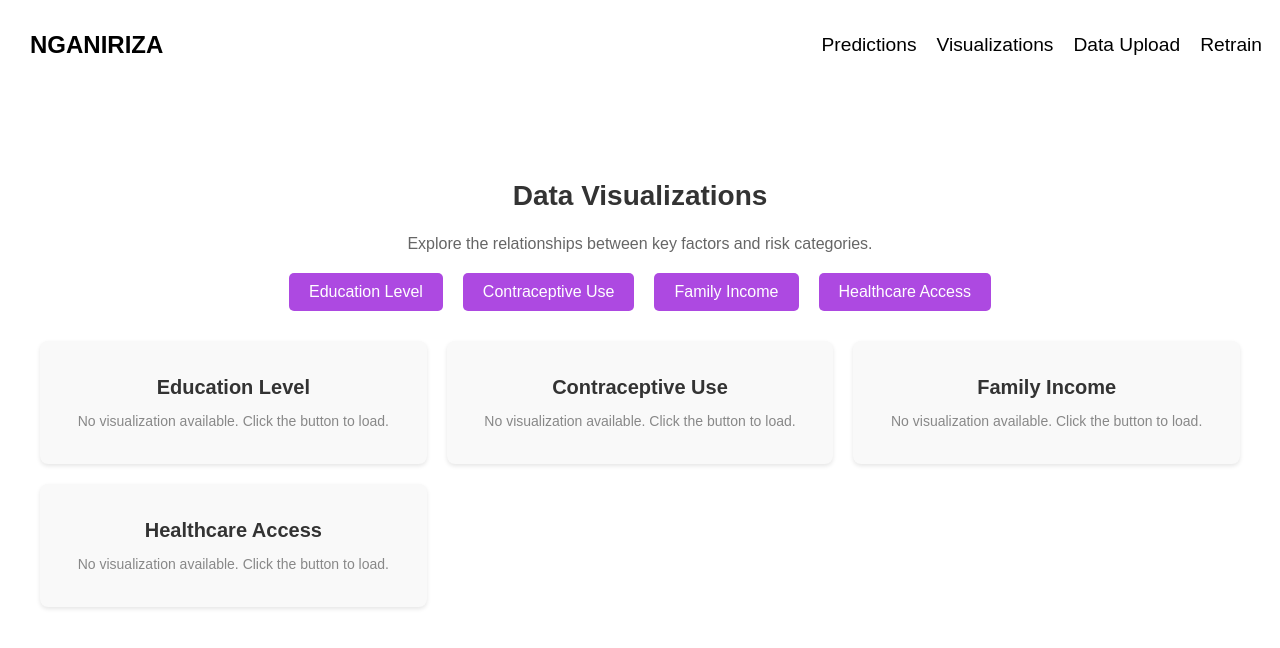
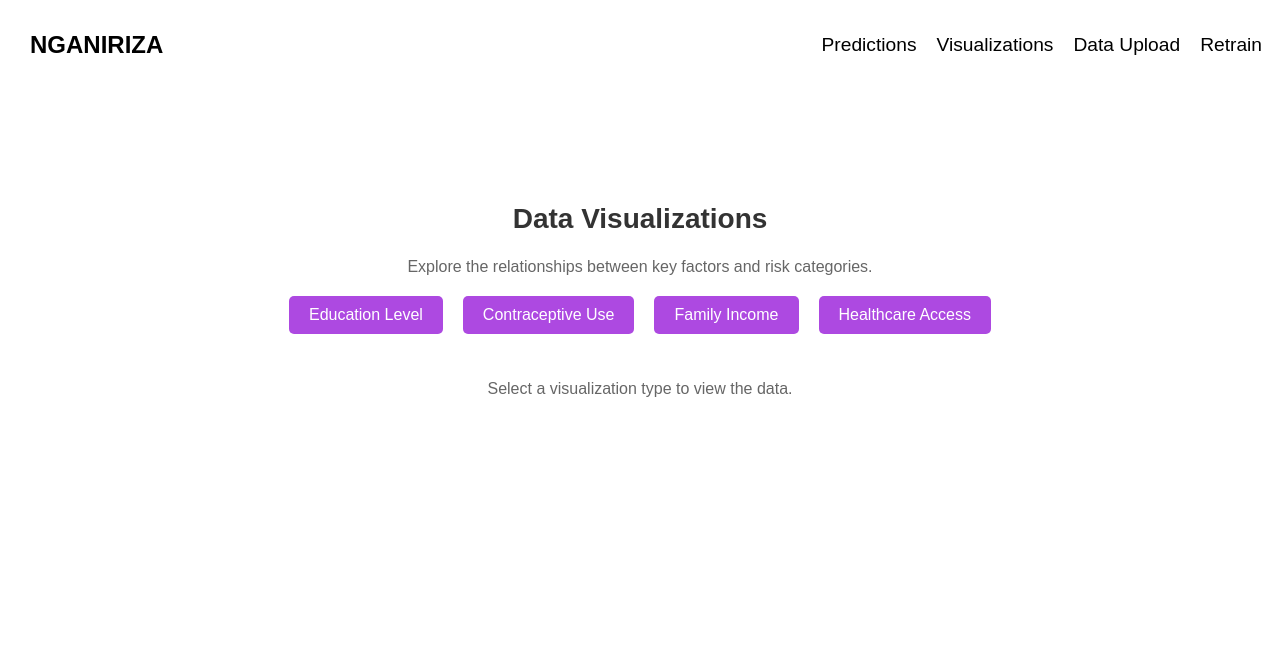
Before and after one commit to Eliane-M/nganiriza, a React (Create React App) app in the folder nganiriza_frontend/: page /visualizations in a window 1280 px wide. Shown: the top 648 px of the page. Built offline with nearby package versions, Linux system fonts and the light colour scheme.

Commit message:
added visualisations

```diff
--- a/nganiriza_frontend/src/assets/css/landingPage/landing.scss
+++ b/nganiriza_frontend/src/assets/css/landingPage/landing.scss
@@ -178,6 +178,6 @@ $font-family: 'Arial', sans-serif;
   }
 
   .nav-menu {
-    display: none; // Add mobile menu toggle functionality
+    display: none;
   }
 }
--- a/nganiriza_frontend/src/assets/css/retraining/retrainingPage.scss
+++ b/nganiriza_frontend/src/assets/css/retraining/retrainingPage.scss
@@ -29,7 +29,7 @@
                 transition: color 0.3s ease-in-out;
 
                 &:hover {
-                    color: purple; // Changes title to purple on hover
+                    color: purple;
                 }
             }
         }
--- a/nganiriza_frontend/src/assets/css/userInfo/userInfo.css
+++ b/nganiriza_frontend/src/assets/css/userInfo/userInfo.css
@@ -13,7 +13,7 @@
   justify-content: space-between;
   align-items: center;
   padding: 15px 30px;
-  position: fixed;
+  position: absolute;
   top: 0;
   left: 0;
   z-index: 1000;
--- a/nganiriza_frontend/src/assets/css/userInfo/userInfo.scss
+++ b/nganiriza_frontend/src/assets/css/userInfo/userInfo.scss
@@ -23,7 +23,7 @@ $transition-speed: 0.3s;
     justify-content: space-between;
     align-items: center;
     padding: 15px 30px;
-    position: fixed;
+    position:absolute;
     top: 0;
     left: 0;
     z-index: 1000;
--- a/nganiriza_frontend/src/assets/css/visualizationsPage/visualizationsPage.css
+++ b/nganiriza_frontend/src/assets/css/visualizationsPage/visualizationsPage.css
@@ -1,11 +1,14 @@
 .visualizations-container {
+  min-height: 100vh;
+  display: flex;
+  flex-direction: column;
   font-family: Arial, sans-serif;
-  max-width: 1200px;
+  max-width: 100%;
   margin: 0 auto;
-  padding: 20px;
+  padding: 10rem;
 }
 .visualizations-container .header {
-  width: 100%;
+  max-width: 100%;
   display: flex;
   justify-content: space-between;
   align-items: center;
@@ -32,6 +35,8 @@
   display: flex;
   gap: 20px;
   padding-inline-end: 3rem;
+  font-size: 1.5rem;
+  font-weight: bold;
 }
 .visualizations-container .header nav a {
   color: black;
@@ -43,7 +48,7 @@
   color: #662b86;
 }
 .visualizations-container .visualizations-wrapper {
-  margin-top: 10rem;
+  margin-top: 20px;
   text-align: center;
 }
 .visualizations-container .visualizations-wrapper h2 {
@@ -70,39 +75,45 @@
   transition: background-color 0.3s;
 }
 .visualizations-container .visualizations-wrapper .button-group button:hover {
-  background-color: #6c2e8e;
+  background-color: #6d2e8e;
 }
 .visualizations-container .visualizations-wrapper .button-group button:disabled {
   background-color: #ccc;
   cursor: not-allowed;
 }
 .visualizations-container .visualizations-wrapper .error-message {
-  color: red;
+  color: #d9534f;
   font-size: 16px;
   margin-bottom: 20px;
 }
 .visualizations-container .visualizations-wrapper .visualizations-grid {
-  display: grid;
-  grid-template-columns: repeat(auto-fit, minmax(300px, 1fr));
-  gap: 20px;
+  display: flex;
+  justify-content: center;
 }
-.visualizations-container .visualizations-wrapper .visualizations-grid .visualization-section {
+.visualizations-container .visualizations-wrapper .visualization-section {
   background-color: #f9f9f9;
   padding: 15px;
   border-radius: 8px;
   box-shadow: 0 2px 4px rgba(0, 0, 0, 0.1);
+  width: 100%;
+  max-width: 1000px;
 }
-.visualizations-container .visualizations-wrapper .visualizations-grid .visualization-section h3 {
+.visualizations-container .visualizations-wrapper .visualization-section h3 {
   font-size: 20px;
   color: #333;
   margin-bottom: 10px;
 }
-.visualizations-container .visualizations-wrapper .visualizations-grid .visualization-section img {
-  max-width: 100%;
+.visualizations-container .visualizations-wrapper .visualization-section .plots-container {
+  display: flex;
+  justify-content: space-between;
+  gap: 20px;
+}
+.visualizations-container .visualizations-wrapper .visualization-section .plot-image {
+  max-width: 48%;
   height: auto;
   border-radius: 5px;
 }
-.visualizations-container .visualizations-wrapper .visualizations-grid .visualization-section p {
+.visualizations-container .visualizations-wrapper .visualization-section p {
   font-size: 14px;
   color: #888;
 }/*# sourceMappingURL=visualizationsPage.css.map */
--- a/nganiriza_frontend/src/assets/css/visualizationsPage/visualizationsPage.scss
+++ b/nganiriza_frontend/src/assets/css/visualizationsPage/visualizationsPage.scss
@@ -1,16 +1,19 @@
 .visualizations-container {
+    min-height: 100vh;
+    display: flex;
+    flex-direction: column;
     font-family: Arial, sans-serif;
-    max-width: 1200px;
+    max-width: 100%;
     margin: 0 auto;
-    padding: 20px;
+    padding: 10rem;
 
     .header {
-        width: 100%;
+      max-width: 100%;
       display: flex;
       justify-content: space-between;
       align-items: center;
       padding: 15px 30px;
-        position:absolute;
+      position: absolute;
       top: 0;
       left: 0;
       z-index: 1000;
@@ -35,6 +38,8 @@
         display: flex;
         gap: 20px;
         padding-inline-end: 3rem;
+        font-size: 1.5rem;
+        font-weight: bold;
 
         a {
           color: black;
@@ -50,7 +55,7 @@
     }
 
     .visualizations-wrapper {
-      margin-top: 10rem;
+      margin-top: 20px;
       text-align: center;
 
       h2 {
@@ -79,7 +84,7 @@
           transition: background-color 0.3s;
 
           &:hover {
-            background-color: #6c2e8e;
+            background-color: #6d2e8e;
           }
 
           &:disabled {
@@ -90,21 +95,23 @@
       }
 
       .error-message {
-        color: red;
+        color: #d9534f;
         font-size: 16px;
         margin-bottom: 20px;
       }
 
       .visualizations-grid {
-        display: grid;
-        grid-template-columns: repeat(auto-fit, minmax(300px, 1fr));
-        gap: 20px;
+        display: flex;
+        justify-content: center;
+      }
 
       .visualization-section {
         background-color: #f9f9f9;
         padding: 15px;
         border-radius: 8px;
         box-shadow: 0 2px 4px rgba(0, 0, 0, 0.1);
+        width: 100%;
+        max-width: 1000px;
 
         h3 {
           font-size: 20px;
@@ -112,8 +119,14 @@
           margin-bottom: 10px;
         }
 
-          img {
-            max-width: 100%;
+        .plots-container {
+          display: flex;
+          justify-content: space-between;
+          gap: 20px;
+        }
+
+        .plot-image {
+          max-width: 48%;
           height: auto;
           border-radius: 5px;
         }
@@ -125,4 +138,3 @@
       }
     }
   }
-  }
--- a/nganiriza_frontend/src/pages/dataUploadPage.jsx
+++ b/nganiriza_frontend/src/pages/dataUploadPage.jsx
@@ -17,7 +17,7 @@ const DataUpload = () => {
     formData.append("replace_existing", false);
 
     try {
-      const response = await fetch("http://localhost:8000/upload", {
+      const response = await fetch("https://nganiriza.onrender.com/upload", {
         method: "POST",
         body: formData,
       });
@@ -41,7 +41,7 @@ const DataUpload = () => {
       formData.append("file", file);
 
       try {
-        const response = await fetch("http://localhost:8000/upload", {
+        const response = await fetch("https://nganiriza.onrender.com/upload", {
           method: "POST",
           body: formData, // Send form data
         });
--- a/nganiriza_frontend/src/pages/retrainingPage.jsx
+++ b/nganiriza_frontend/src/pages/retrainingPage.jsx
@@ -12,7 +12,7 @@ const Retraining = () => {
     setMessage("Retraining the model...");
 
     try {
-      const response = await fetch("http://localhost:8000/retrain", {
+      const response = await fetch("https://nganiriza.onrender.com/retrain", {
         method: "POST",
         headers: {
             "Content-Type": "application/json",
--- a/nganiriza_frontend/src/pages/visualizationsPage.jsx
+++ b/nganiriza_frontend/src/pages/visualizationsPage.jsx
@@ -9,6 +9,7 @@ const VisualizationsPage = () => {
     income: { plot1: null, plot2: null },
     healthcare: { plot1: null, plot2: null },
   });
+  const [selectedPlotType, setSelectedPlotType] = useState(null);
   const [loading, setLoading] = useState(false);
   const [error, setError] = useState(null);
 
@@ -18,7 +19,7 @@ const VisualizationsPage = () => {
     setError(null);
 
     try {
-      const response = await fetch(`http://localhost:8000/visualizations/${plotType}`, {
+      const response = await fetch(`https://nganiriza.onrender.com/visualizations/${plotType}`, {
         method: 'GET',
         headers: {
           'Content-Type': 'application/json',
@@ -35,6 +36,7 @@ const VisualizationsPage = () => {
         ...prev,
         [plotType]: { plot1: data.plot1, plot2: data.plot2 },
       }));
+      setSelectedPlotType(plotType);
     } catch (err) {
       setError(err.message);
     } finally {
@@ -42,18 +44,17 @@ const VisualizationsPage = () => {
     }
   };
 
-  // Load initial visualizations (optional: trigger on mount)
-  useEffect(() => {
-    // Uncomment to fetch all on page load
-    // fetchVisualizations('education');
-    // fetchVisualizations('contraceptive');
-    // fetchVisualizations('income');
-    // fetchVisualizations('healthcare');
-  }, []);
-
   // Handle button clicks to fetch specific visualizations
   const handleFetchVisualization = (plotType) => {
     fetchVisualizations(plotType);
+  };
+
+  // Map plot types to human-readable titles
+  const plotTitles = {
+    education: 'Education Level',
+    contraceptive: 'Contraceptive Use',
+    income: 'Family Income',
+    healthcare: 'Healthcare Access',
   };
 
   return (
@@ -77,82 +78,56 @@ const VisualizationsPage = () => {
             onClick={() => handleFetchVisualization('education')}
             disabled={loading}
           >
-            {loading ? 'Loading...' : 'Education Level'}
+            {loading && selectedPlotType === 'education' ? 'Loading...' : 'Education Level'}
           </button>
           <button
             onClick={() => handleFetchVisualization('contraceptive')}
             disabled={loading}
           >
-            {loading ? 'Loading...' : 'Contraceptive Use'}
+            {loading && selectedPlotType === 'contraceptive' ? 'Loading...' : 'Contraceptive Use'}
           </button>
           <button
             onClick={() => handleFetchVisualization('income')}
             disabled={loading}
           >
-            {loading ? 'Loading...' : 'Family Income'}
+            {loading && selectedPlotType === 'income' ? 'Loading...' : 'Family Income'}
           </button>
           <button
             onClick={() => handleFetchVisualization('healthcare')}
             disabled={loading}
           >
-            {loading ? 'Loading...' : 'Healthcare Access'}
+            {loading && selectedPlotType === 'healthcare' ? 'Loading...' : 'Healthcare Access'}
           </button>
         </div>
 
         {error && <p className="error-message">{error}</p>}
 
         <div className="visualizations-grid">
-          {/* Education Level Visualizations */}
+          {selectedPlotType ? (
             <div className="visualization-section">
-            <h3>Education Level</h3>
-            {visualizations.education.plot1 ? (
-              <img src={visualizations.education.plot1} alt="Education Plot 1" />
+              <h3>{plotTitles[selectedPlotType]}</h3>
+              <div className="plots-container">
+                {visualizations[selectedPlotType].plot1 ? (
+                  <img
+                    src={visualizations[selectedPlotType].plot1}
+                    alt={`${plotTitles[selectedPlotType]} Plot 1`}
+                    className="plot-image"
+                  />
                 ) : (
-              <p>No visualization available. Click the button to load.</p>
+                  <p>No visualization available yet. Please wait...</p>
                 )}
-            {visualizations.education.plot2 && (
-              <img src={visualizations.education.plot2} alt="Education Plot 2" />
+                {visualizations[selectedPlotType].plot2 ? (
+                  <img
+                    src={visualizations[selectedPlotType].plot2}
+                    alt={`${plotTitles[selectedPlotType]} Plot 2`}
+                    className="plot-image"
+                  />
+                ) : null}
+              </div>
+            </div>
+          ) : (
+            <p>Select a visualization type to view the data.</p>
           )}
-          </div>
-
-          {/* Contraceptive Use Visualizations */}
-          <div className="visualization-section">
-            <h3>Contraceptive Use</h3>
-            {visualizations.contraceptive.plot1 ? (
-              <img src={visualizations.contraceptive.plot1} alt="Contraceptive Plot 1" />
-            ) : (
-              <p>No visualization available. Click the button to load.</p>
-            )}
-            {visualizations.contraceptive.plot2 && (
-              <img src={visualizations.contraceptive.plot2} alt="Contraceptive Plot 2" />
-            )}
-          </div>
-
-          {/* Family Income Visualizations */}
-          <div className="visualization-section">
-            <h3>Family Income</h3>
-            {visualizations.income.plot1 ? (
-              <img src={visualizations.income.plot1} alt="Income Plot 1" />
-            ) : (
-              <p>No visualization available. Click the button to load.</p>
-            )}
-            {visualizations.income.plot2 && (
-              <img src={visualizations.income.plot2} alt="Income Plot 2" />
-            )}
-          </div>
-
-          {/* Healthcare Access Visualizations */}
-          <div className="visualization-section">
-            <h3>Healthcare Access</h3>
-            {visualizations.healthcare.plot1 ? (
-              <img src={visualizations.healthcare.plot1} alt="Healthcare Plot 1" />
-            ) : (
-              <p>No visualization available. Click the button to load.</p>
-            )}
-            {visualizations.healthcare.plot2 && (
-              <img src={visualizations.healthcare.plot2} alt="Healthcare Plot 2" />
-            )}
-          </div>
         </div>
       </div>
     </div>
```
Also changed, not shown: nganiriza_frontend/src/pages/userInfoPage.jsx (+4 -4 lines), nganiriza_frontend/src/assets/css/dataUpload/dataUpload.scss (line endings or trailing spaces), 2 other files (tests, documents, lock files or other folders). Lines whose indentation alone changed are shown as unchanged.
